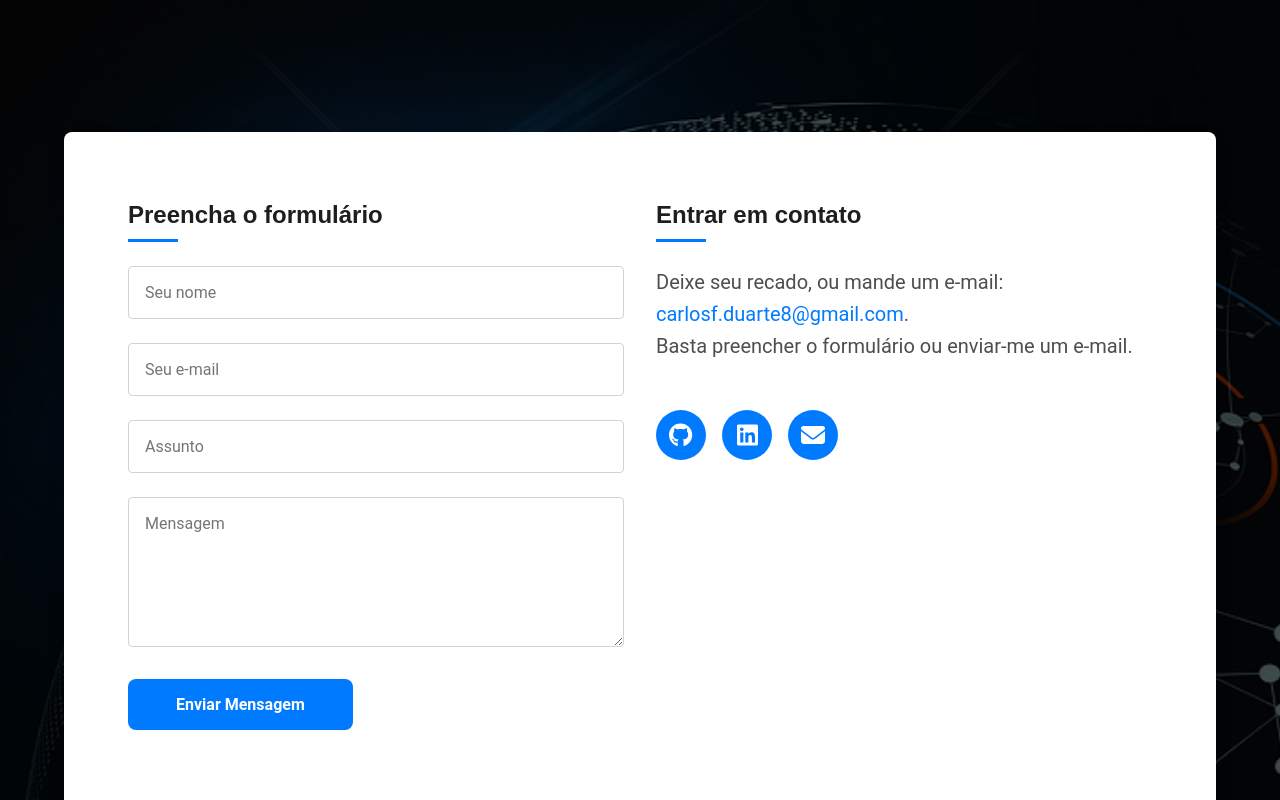
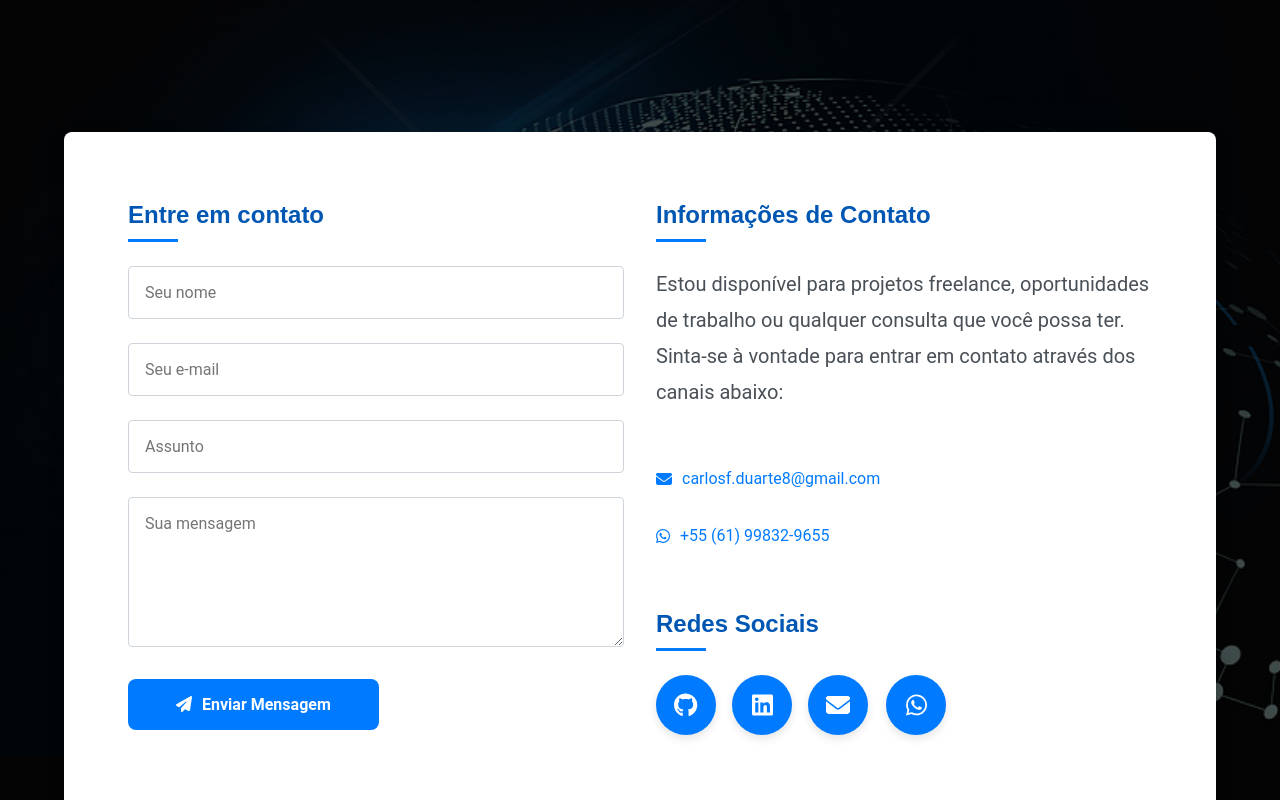
Before and after one commit to CarlosFDuarte8/portifolio, a React (Create React App) app: page / in a window 1280 px wide. Shown: the part 1840-2640 px from the top of the page. Built offline with nearby package versions, Linux system fonts and the light colour scheme.

Commit message:
Refactor Contact component: implement functional component with form handling, add success message, and enhance social links with hover effects

```diff
--- a/src/components/Contact.tsx
+++ b/src/components/Contact.tsx
@@ -1,9 +1,9 @@
-import React from "react";
+import React, { useState, ChangeEvent, FormEvent } from "react";
 import styled from "styled-components";
 import imageOverlay from "../img/earth.jpg";
 import { FontAwesomeIcon } from "@fortawesome/react-fontawesome";
-import { faGithub, faLinkedin } from "@fortawesome/free-brands-svg-icons";
-import { faEnvelope } from "@fortawesome/free-solid-svg-icons";
+import { faGithub, faLinkedin, faWhatsapp } from "@fortawesome/free-brands-svg-icons";
+import { faEnvelope, faCheckCircle, faPaperPlane } from "@fortawesome/free-solid-svg-icons";
 
 // Componentes estilizados
 const ContactSection = styled.section`
@@ -39,6 +39,13 @@ const ContentBox = styled.div`
   border-radius: ${props => props.theme.borderRadius.medium};
   box-shadow: ${props => props.theme.boxShadow.medium};
   padding: ${props => props.theme.spacing.xl};
+  overflow: hidden;
+  transition: all 0.3s ease;
+
+  &:hover {
+    box-shadow: ${props => props.theme.boxShadow.large};
+    transform: translateY(-5px);
+  }
 `;
 
 const FlexRow = styled.div`
@@ -64,6 +71,7 @@ const Title = styled.h5`
   margin-bottom: ${props => props.theme.spacing.lg};
   position: relative;
   padding-bottom: ${props => props.theme.spacing.sm};
+  color: ${props => props.theme.colors.primaryDark};
 
   &::after {
     content: "";
@@ -73,6 +81,11 @@ const Title = styled.h5`
     width: 50px;
     height: 3px;
     background-color: ${props => props.theme.colors.primary};
+    transition: width 0.3s ease;
+  }
+
+  &:hover::after {
+    width: 100px;
   }
 `;
 
@@ -82,6 +95,7 @@ const Form = styled.form`
 
 const FormGroup = styled.div`
   margin-bottom: ${props => props.theme.spacing.lg};
+  position: relative;
 `;
 
 const Input = styled.input`
@@ -90,11 +104,16 @@ const Input = styled.input`
   border: 1px solid #ced4da;
   border-radius: ${props => props.theme.borderRadius.small};
   font-size: ${props => props.theme.fontSizes.medium};
+  transition: all 0.3s ease;
 
   &:focus {
     outline: none;
     border-color: ${props => props.theme.colors.primary};
     box-shadow: 0 0 0 0.2rem rgba(0, 123, 255, 0.25);
+  }
+
+  &:hover {
+    border-color: ${props => props.theme.colors.primary};
   }
 `;
 
@@ -105,11 +124,16 @@ const TextArea = styled.textarea`
   border-radius: ${props => props.theme.borderRadius.small};
   font-size: ${props => props.theme.fontSizes.medium};
   min-height: 150px;
+  transition: all 0.3s ease;
 
   &:focus {
     outline: none;
     border-color: ${props => props.theme.colors.primary};
     box-shadow: 0 0 0 0.2rem rgba(0, 123, 255, 0.25);
+  }
+
+  &:hover {
+    border-color: ${props => props.theme.colors.primary};
   }
 `;
 
@@ -123,6 +147,10 @@ const SubmitButton = styled.button`
   font-weight: 600;
   cursor: pointer;
   transition: all ${props => props.theme.transitions.medium};
+  display: flex;
+  align-items: center;
+  justify-content: center;
+  gap: 10px;
 
   &:hover {
     background-color: ${props => props.theme.colors.primaryDark};
@@ -134,19 +162,40 @@ const SubmitButton = styled.button`
     transform: translateY(-1px);
     box-shadow: ${props => props.theme.boxShadow.medium};
   }
+
+  &:disabled {
+    background-color: #6c757d;
+    cursor: not-allowed;
+    transform: none;
+    box-shadow: none;
+  }
 `;
 
 const LeadText = styled.p`
   font-size: ${props => props.theme.fontSizes.large};
-  line-height: 1.6;
+  line-height: 1.8;
   margin-bottom: ${props => props.theme.spacing.xl};
+  color: #495057;
 
   a {
     color: ${props => props.theme.colors.primary};
     text-decoration: none;
+    position: relative;
+    font-weight: 500;
 
-    &:hover {
-      text-decoration: underline;
+    &::after {
+      content: '';
+      position: absolute;
+      width: 0;
+      height: 2px;
+      bottom: -2px;
+      left: 0;
+      background-color: ${props => props.theme.colors.primary};
+      transition: width 0.3s ease;
+    }
+
+    &:hover::after {
+      width: 100%;
     }
   }
 `;
@@ -156,10 +205,12 @@ const SocialLinks = styled.ul`
   list-style: none;
   padding: 0;
   margin: 0;
+  flex-wrap: wrap;
 `;
 
 const SocialItem = styled.li`
   margin-right: ${props => props.theme.spacing.md};
+  margin-bottom: ${props => props.theme.spacing.md};
 `;
 
 const SocialLink = styled.a`
@@ -167,34 +218,172 @@ const SocialLink = styled.a`
   text-decoration: none;
 `;
 
+const SocialLabel = styled.span`
+  display: block;
+  text-align: center;
+  margin-top: 5px;
+  font-size: ${props => props.theme.fontSizes.small};
+  color: ${props => props.theme.colors.gray};
+  visibility: hidden;
+  opacity: 0;
+  transition: all 0.3s ease;
+`;
+
+const SocialItemWrapper = styled.div`
+  display: flex;
+  flex-direction: column;
+  align-items: center;
+
+  &:hover ${SocialLabel} {
+    visibility: visible;
+    opacity: 1;
+    transform: translateY(3px);
+  }
+`;
+
 const IconCircle = styled.span`
   display: flex;
   align-items: center;
   justify-content: center;
-  width: 50px;
-  height: 50px;
+  width: 60px;
+  height: 60px;
   border-radius: ${props => props.theme.borderRadius.circle};
   background-color: ${props => props.theme.colors.primary};
   color: ${props => props.theme.colors.white};
   font-size: ${props => props.theme.fontSizes.xlarge};
   transition: all ${props => props.theme.transitions.medium};
+  box-shadow: 0 4px 8px rgba(0, 0, 0, 0.1);
 
   &:hover {
     background-color: ${props => props.theme.colors.primaryDark};
-    transform: scale(1.1);
+    transform: scale(1.1) translateY(-5px);
+    box-shadow: 0 6px 12px rgba(0, 0, 0, 0.2);
   }
 `;
 
-class Contact extends React.Component {
-  render() {
+const SuccessMessage = styled.div`
+  background-color: #d4edda;
+  color: #155724;
+  padding: ${props => props.theme.spacing.md};
+  border-radius: ${props => props.theme.borderRadius.small};
+  margin-bottom: ${props => props.theme.spacing.lg};
+  display: flex;
+  align-items: center;
+  gap: 10px;
+  font-weight: 500;
+  animation: fadeIn 0.5s ease;
+
+  @keyframes fadeIn {
+    from { opacity: 0; transform: translateY(-10px); }
+    to { opacity: 1; transform: translateY(0); }
+  }
+`;
+
+const ContactInfo = styled.div`
+  display: flex;
+  flex-direction: column;
+  gap: 15px;
+  margin-bottom: ${props => props.theme.spacing.xl};
+`;
+
+const ContactItem = styled.div`
+  display: flex;
+  align-items: center;
+  gap: 10px;
+  padding: ${props => props.theme.spacing.sm} 0;
+
+  svg {
+    color: ${props => props.theme.colors.primary};
+  }
+`;
+
+const Contact = () => {
+  const [formStatus, setFormStatus] = useState({
+    submitted: false,
+    submitting: false,
+    info: { error: false, msg: null as string | null }
+  });
+
+  const [inputs, setInputs] = useState({
+    name: '',
+    email: '',
+    subject: '',
+    message: ''
+  });
+
+  const handleServerResponse = (ok: boolean, msg: string) => {
+    if (ok) {
+      setFormStatus({
+        submitted: true,
+        submitting: false,
+        info: { error: false, msg }
+      });
+      setInputs({
+        name: '',
+        email: '',
+        subject: '',
+        message: ''
+      });
+    } else {
+      setFormStatus({
+        submitted: false,
+        submitting: false,
+        info: { error: true, msg }
+      });
+    }
+  };
+
+  const handleChange = (e: ChangeEvent<HTMLInputElement | HTMLTextAreaElement>) => {
+    setInputs(prev => ({
+      ...prev,
+      [e.target.id]: e.target.value
+    }));
+  };
+
+  const handleSubmit = (e: FormEvent<HTMLFormElement>) => {
+    e.preventDefault();
+    setFormStatus(prevStatus => ({ ...prevStatus, submitting: true }));
+
+    const formData = new FormData();
+    Object.entries(inputs).forEach(([key, value]) => {
+      formData.append(key, value);
+    });
+
+    fetch('https://formspree.io/f/mpzovejy', {
+      method: 'POST',
+      body: formData,
+      headers: {
+        'Accept': 'application/json'
+      }
+    })
+      .then(response => response.json())
+      .then(response => {
+        handleServerResponse(true, 'Obrigado pela sua mensagem! Entrarei em contato em breve.');
+      })
+      .catch(error => {
+        handleServerResponse(false, error.message);
+      });
+  };
+
   return (
     <ContactSection id="contact">
       <Container>
         <ContentBox>
           <FlexRow>
             <Column>
-                <Title>Preencha o formulário</Title>
-                <Form action="https://formspree.io/f/mpzovejy" method="POST">
+              <Title>Entre em contato</Title>
+              {formStatus.submitted ? (
+                <SuccessMessage>
+                  <FontAwesomeIcon icon={faCheckCircle} />
+                  Mensagem enviada com sucesso! Obrigado pelo contato.
+                </SuccessMessage>
+              ) : (
+                <Form onSubmit={handleSubmit}>
+                  {formStatus.info.error && (
+                    <div style={{ color: "red", marginBottom: "15px" }}>
+                      {formStatus.info.msg}
+                    </div>
+                  )}
                   <FormGroup>
                     <Input
                       type="text"
@@ -202,6 +391,8 @@ class Contact extends React.Component {
                       id="name"
                       placeholder="Seu nome"
                       required
+                      value={inputs.name}
+                      onChange={handleChange}
                     />
                   </FormGroup>
                   <FormGroup>
@@ -211,6 +402,8 @@ class Contact extends React.Component {
                       id="email"
                       placeholder="Seu e-mail"
                       required
+                      value={inputs.email}
+                      onChange={handleChange}
                     />
                   </FormGroup>
                   <FormGroup>
@@ -220,33 +413,57 @@ class Contact extends React.Component {
                       id="subject"
                       placeholder="Assunto"
                       required
+                      value={inputs.subject}
+                      onChange={handleChange}
                     />
                   </FormGroup>
                   <FormGroup>
                     <TextArea
                       name="message"
-                      placeholder="Mensagem"
+                      id="message"
+                      placeholder="Sua mensagem"
                       required
+                      value={inputs.message}
+                      onChange={handleChange}
                     ></TextArea>
                   </FormGroup>
                   <FormGroup>
-                    <SubmitButton type="submit">
+                    <SubmitButton
+                      type="submit"
+                      disabled={formStatus.submitting}
+                    >
+                      {formStatus.submitting ? 'Enviando...' : (
+                        <>
+                          <FontAwesomeIcon icon={faPaperPlane} />
                           Enviar Mensagem
+                        </>
+                      )}
                     </SubmitButton>
                   </FormGroup>
                 </Form>
+              )}
             </Column>
             <Column>
-                <Title>Entrar em contato</Title>
+              <Title>Informações de Contato</Title>
               <LeadText>
-                  Deixe seu recado, ou mande um e-mail:{" "}
-                  <a href="mailto:carlosf.duarte8@gmail.com">
-                    carlosf.duarte8@gmail.com
+                Estou disponível para projetos freelance, oportunidades de trabalho ou qualquer consulta que você possa ter.
+                Sinta-se à vontade para entrar em contato através dos canais abaixo:
+              </LeadText>
+
+              <ContactInfo>
+                <ContactItem>
+                  <FontAwesomeIcon icon={faEnvelope} />
+                  <a href="mailto:carlosf.duarte8@gmail.com">carlosf.duarte8@gmail.com</a>
+                </ContactItem>
+                <ContactItem>
+                  <FontAwesomeIcon icon={faWhatsapp} />
+                  <a href="https://api.whatsapp.com/send?1=pt_BR&phone=5561998329655" target="_blank" rel="noopener noreferrer">
+                    +55 (61) 99832-9655
                   </a>
-                  .
-                  <br />
-                  Basta preencher o formulário ou enviar-me um e-mail.
-                </LeadText>
+                </ContactItem>
+              </ContactInfo>
+
+              <Title>Redes Sociais</Title>
               <SocialLinks>
                 <SocialItem>
                   <SocialLink
@@ -254,9 +471,12 @@ class Contact extends React.Component {
                     target="_blank"
                     rel="noopener noreferrer"
                   >
+                    <SocialItemWrapper>
                       <IconCircle>
                         <FontAwesomeIcon icon={faGithub} />
                       </IconCircle>
+                      <SocialLabel>GitHub</SocialLabel>
+                    </SocialItemWrapper>
                   </SocialLink>
                 </SocialItem>
                 <SocialItem>
@@ -265,9 +485,12 @@ class Contact extends React.Component {
                     target="_blank"
                     rel="noopener noreferrer"
                   >
+                    <SocialItemWrapper>
                       <IconCircle>
                         <FontAwesomeIcon icon={faLinkedin} />
                       </IconCircle>
+                      <SocialLabel>LinkedIn</SocialLabel>
+                    </SocialItemWrapper>
                   </SocialLink>
                 </SocialItem>
                 <SocialItem>
@@ -276,9 +499,26 @@ class Contact extends React.Component {
                     target="_blank"
                     rel="noopener noreferrer"
                   >
+                    <SocialItemWrapper>
                       <IconCircle>
                         <FontAwesomeIcon icon={faEnvelope} />
                       </IconCircle>
+                      <SocialLabel>Email</SocialLabel>
+                    </SocialItemWrapper>
+                  </SocialLink>
+                </SocialItem>
+                <SocialItem>
+                  <SocialLink
+                    href="https://api.whatsapp.com/send?1=pt_BR&phone=5561998329655"
+                    target="_blank"
+                    rel="noopener noreferrer"
+                  >
+                    <SocialItemWrapper>
+                      <IconCircle>
+                        <FontAwesomeIcon icon={faWhatsapp} />
+                      </IconCircle>
+                      <SocialLabel>WhatsApp</SocialLabel>
+                    </SocialItemWrapper>
                   </SocialLink>
                 </SocialItem>
               </SocialLinks>
@@ -288,7 +528,6 @@ class Contact extends React.Component {
       </Container>
     </ContactSection>
   );
-  }
-}
+};
 
 export default Contact;
```
Lines whose indentation alone changed are shown as unchanged.
